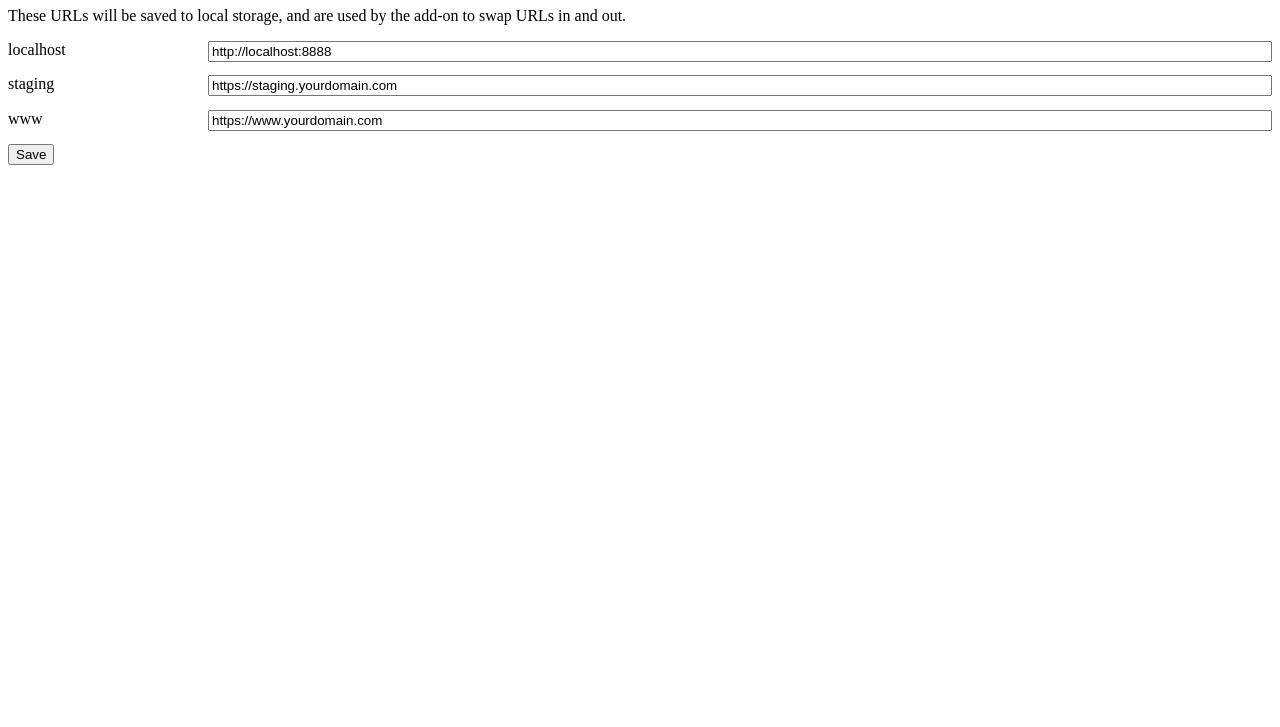
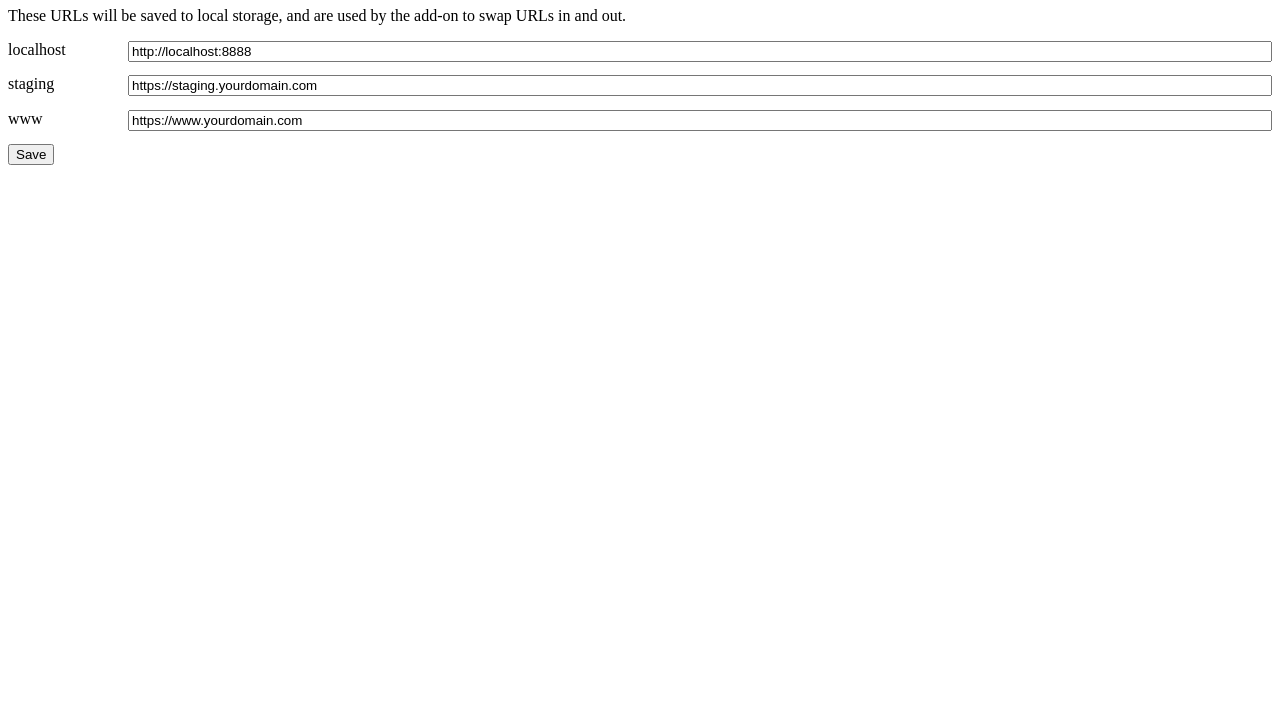
Before and after one commit to miclgael/sesame, a browser extension: page src/templates/options.html in a window 1280 px wide. Shown: the part 73-800 px from the top of the page. Drawn offline with Linux system fonts and the light colour scheme.

Commit message:
chore: reorganising

```diff
--- a/src/assets/templates/options.html
+++ b/src/templates/options.html
@@ -16,7 +16,7 @@
       swap URLs in and out.
     </p>
     <form id="options">
-      <div style="display: grid; grid-template-columns: 200px 1fr">
+      <div style="display: grid; grid-template-columns: 120px 1fr">
         <label for="localhost">localhost</label>
         <input
           placeholder="http://localhost:8888"
```
Also changed, not shown: src/manifest.json, src/scripts/background.js (renamed from src/assets/scripts/background.js), src/scripts/options.js (renamed from src/assets/scripts/options.js).
